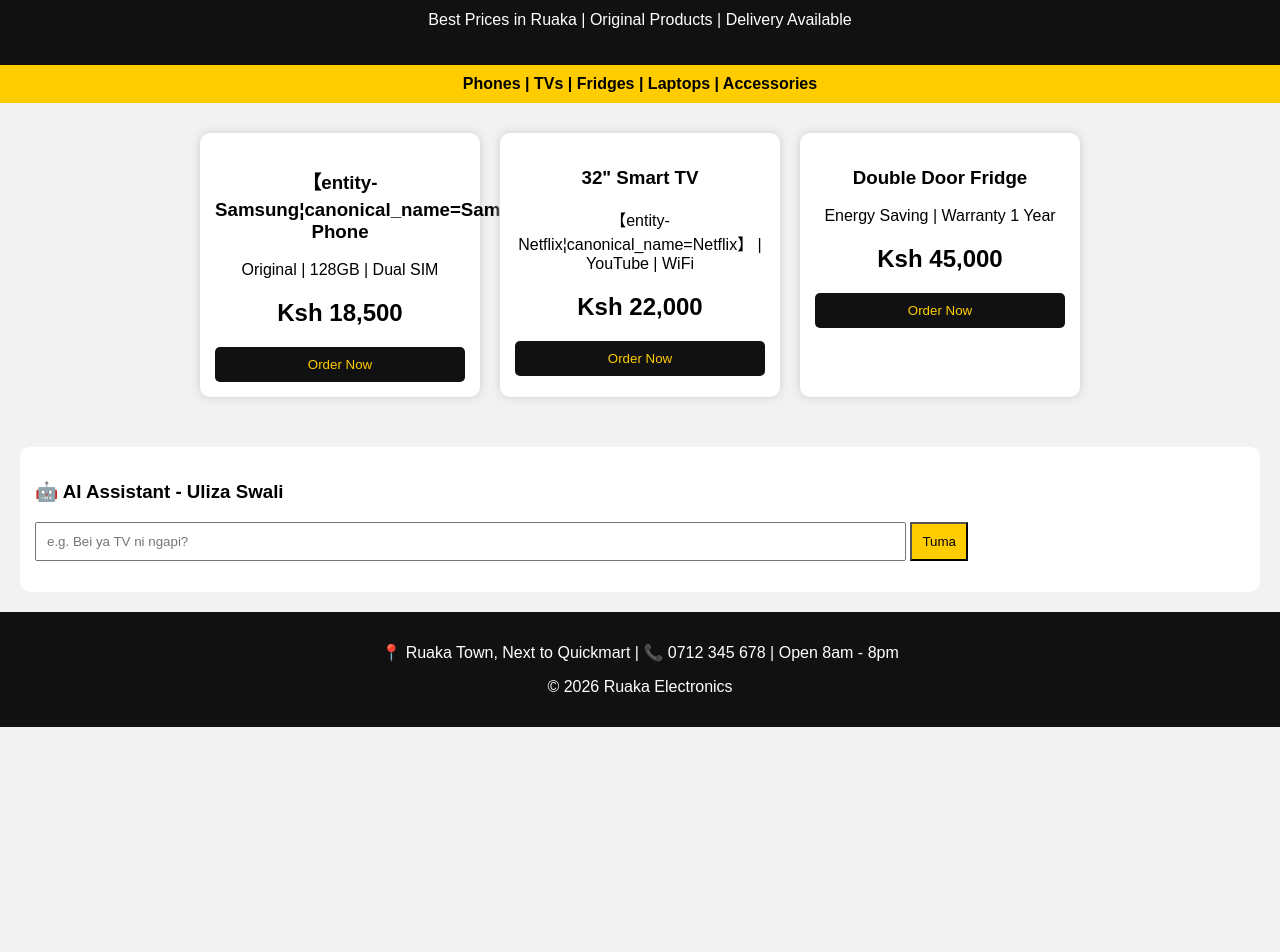
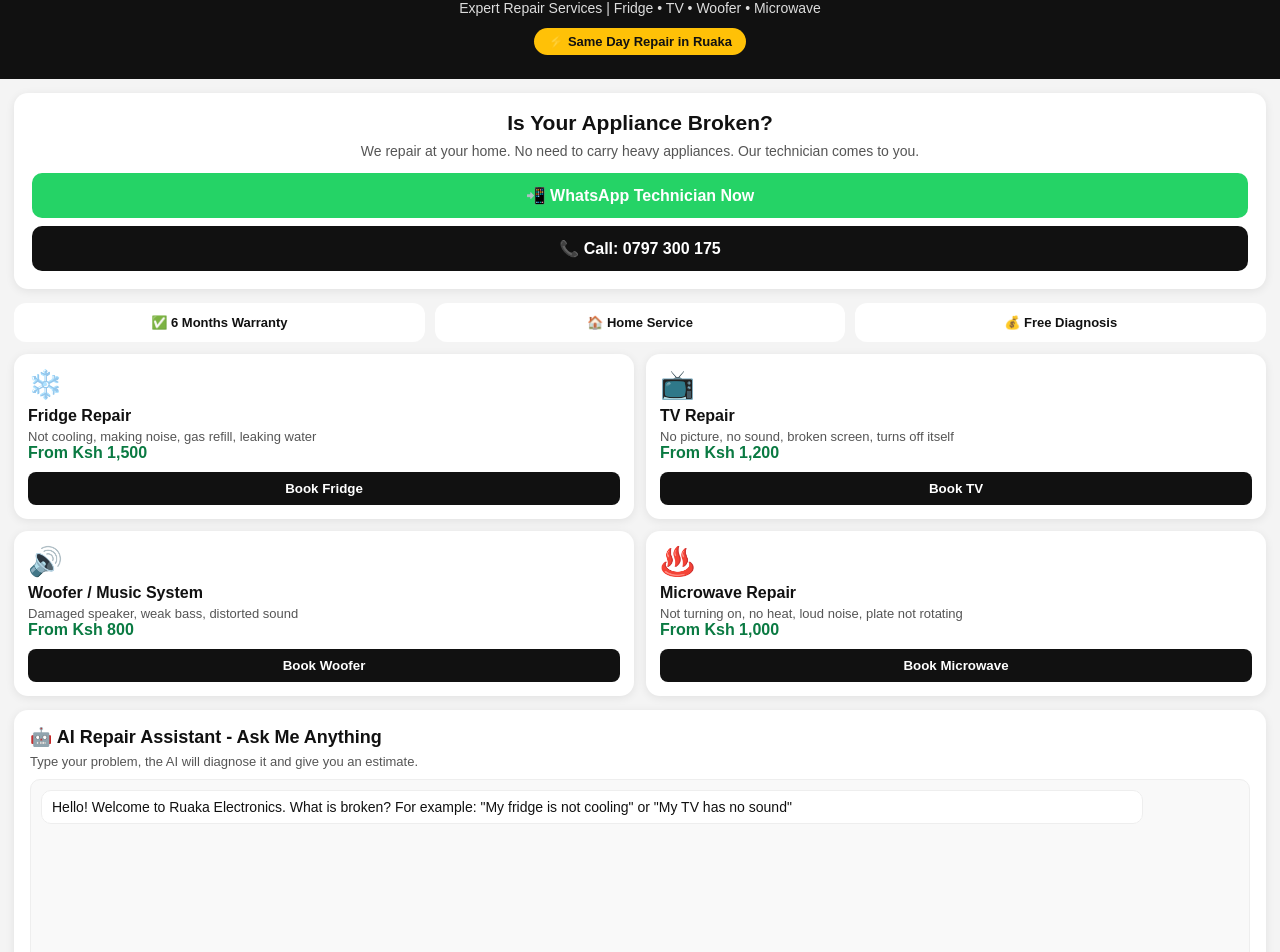
Before and after one commit to lenzj839-hub/Ruaka-electronics, a plain HTML site: page index.html in a window 1280 px wide. Shown: the part 62-1014 px from the top of the page. Before the commit the page ends 800 px from the top, so only its background shows below. Drawn offline with Linux system fonts and the light colour scheme.

Commit message:
Update index.html

```diff
--- a/index.html
+++ b/index.html
@@ -1,77 +1,122 @@
 <!DOCTYPE html>
-<html>
+<html lang="en">
 <head>
-<title>Ruaka Electronics</title>
+<meta charset="UTF-8">
+<meta name="viewport" content="width=device-width, initial-scale=1.0">
+<title>Ruaka Electronics - Expert Repairs</title>
 <style>
-body { font-family: Arial; margin: 0; background: #f2f2f2; }
-header { background: #111; color: white; padding: 20px; text-align: center; }
-header h1 { margin: 0; color: #ffcc00; }
-nav { background: #ffcc00; padding: 10px; text-align: center; font-weight: bold; }
-.products { display: flex; flex-wrap: wrap; justify-content: center; padding: 20px; }
-.card { background: white; width: 250px; margin: 10px; padding: 15px; border-radius: 10px; text-align: center; box-shadow: 0 0 10px #ccc; }
-.card button { background: #111; color: #ffcc00; padding: 10px; border: none; border-radius: 5px; width: 100%; }
-.chat { background: white; margin: 20px; padding: 15px; border-radius: 10px; }
-footer { background: #111; color: white; text-align: center; padding: 15px; }
+*{box-sizing:border-box;margin:0;padding:0;font-family:Arial,sans-serif}
+body{background:#f4f4f4;color:#111}
+header{background:#111;color:#fff;padding:24px 16px;text-align:center}
+header h1{color:#FFC107;font-size:28px;letter-spacing:1px}
+header p{color:#ddd;margin-top:6px;font-size:14px}
+.badge{background:#FFC107;color:#111;display:inline-block;padding:6px 14px;border-radius:20px;font-weight:bold;font-size:13px;margin-top:12px}
+.hero{background:#fff;margin:14px;padding:18px;border-radius:14px;text-align:center;box-shadow:0 2px 10px rgba(0,0,0,.08)}
+.hero h2{font-size:21px}
+.hero p{color:#555;margin:8px 0 14px;font-size:14px}
+.btn{display:block;background:#25D366;color:#fff;text-align:center;padding:13px;border-radius:10px;text-decoration:none;font-weight:bold;font-size:16px}
+.btn2{background:#111;margin-top:8px}
+.grid{display:grid;grid-template-columns:1fr 1fr;gap:12px;padding:0 14px}
+.card{background:#fff;padding:14px;border-radius:14px;box-shadow:0 2px 10px rgba(0,0,0,.08)}
+.card span{font-size:28px}
+.card h3{font-size:16px;margin:6px 0 4px}
+.card p{font-size:13px;color:#555}
+.card b{color:#0a7a42}
+.card button{width:100%;margin-top:10px;padding:9px;border:none;border-radius:8px;background:#111;color:#fff;font-weight:bold}
+.ai{background:#fff;margin:14px;padding:16px;border-radius:14px;box-shadow:0 2px 10px rgba(0,0,0,.08)}
+.ai h2{font-size:18px}
+.ai p{font-size:13px;color:#555;margin:6px 0 10px}
+#chat{height:200px;overflow-y:auto;background:#f9f9f9;border:1px solid #eee;border-radius:10px;padding:10px;font-size:14px;margin-bottom:10px}
+.msg{margin-bottom:8px;padding:8px 10px;border-radius:10px;max-width:92%}
+.me{background:#DCF8C6;margin-left:auto}
+.bot{background:#fff;border:1px solid #eee}
+.row{display:flex;gap:8px}
+.row input{flex:1;padding:12px;border:1px solid #ddd;border-radius:10px}
+.row button{padding:12px 16px;background:#FFC107;border:none;border-radius:10px;font-weight:bold}
+.book{background:#111;color:#fff;margin:14px;padding:16px;border-radius:14px}
+.book h2{color:#FFC107}
+.book label{font-size:13px;display:block;margin-top:12px}
+.book select,.book input,.book textarea{width:100%;padding:11px;border-radius:9px;border:none;margin-top:5px}
+.book button{width:100%;margin-top:14px;padding:13px;background:#25D366;color:#fff;border:none;border-radius:10px;font-weight:bold;font-size:16px}
+.trust{display:flex;gap:10px;padding:0 14px;text-align:center}
+.trust div{flex:1;background:#fff;padding:12px;border-radius:12px;font-size:13px;font-weight:bold}
+footer{text-align:center;padding:16px;font-size:13px;color:#777}
 </style>
 </head>
 <body>
-
 <header>
 <h1>RUAKA ELECTRONICS</h1>
-<p>Best Prices in Ruaka | Original Products | Delivery Available</p>
+<p>Expert Repair Services | Fridge • TV • Woofer • Microwave</p>
+<div class="badge">⚡ Same Day Repair in Ruaka</div>
 </header>
 
-<nav>Phones | TVs | Fridges | Laptops | Accessories</nav>
-
-<div class="products">
-  <div class="card">
-    <h3>【entity-Samsung¦canonical_name=Samsung】 Phone</h3>
-    <p>Original | 128GB | Dual SIM</p>
-    <h2>Ksh 18,500</h2>
-    <button onclick="order('【entity-Samsung¦canonical_name=Samsung】 Phone')">Order Now</button>
-  </div>
-  <div class="card">
-    <h3>32" Smart TV</h3>
-    <p>【entity-Netflix¦canonical_name=Netflix】 | YouTube | WiFi</p>
-    <h2>Ksh 22,000</h2>
-    <button onclick="order('32 Smart TV')">Order Now</button>
-  </div>
-  <div class="card">
-    <h3>Double Door Fridge</h3>
-    <p>Energy Saving | Warranty 1 Year</p>
-    <h2>Ksh 45,000</h2>
-    <button onclick="order('Fridge')">Order Now</button>
-  </div>
+<div class="hero">
+<h2>Is Your Appliance Broken?</h2>
+<p>We repair at your home. No need to carry heavy appliances. Our technician comes to you.</p>
+<a class="btn" href="https://wa.me/254797300175?text=Hi%20Ruaka%20Electronics%2C%20I%20need%20a%20repair">📲 WhatsApp Technician Now</a>
+<a class="btn btn2" href="tel:+254797300175">📞 Call: 0797 300 175</a>
 </div>
 
-<div class="chat">
-  <h3>🤖 AI Assistant - Uliza Swali</h3>
-  <input id="chatInput" placeholder="e.g. Bei ya TV ni ngapi?" style="width:70%; padding:10px;">
-  <button onclick="reply()" style="padding:10px; background:#ffcc00;">Tuma</button>
-  <p id="chatReply" style="font-weight:bold;"></p>
+<div class="trust">
+<div>✅ 6 Months Warranty</div>
+<div>🏠 Home Service</div>
+<div>💰 Free Diagnosis</div>
 </div>
 
-<footer>
-  <p>📍 Ruaka Town, Next to Quickmart | 📞 0712 345 678 | Open 8am - 8pm</p>
-  <p>© 2026 Ruaka Electronics</p>
-</footer>
+<div class="grid" style="margin-top:12px">
+<div class="card"><span>❄️</span><h3>Fridge Repair</h3><p>Not cooling, making noise, gas refill, leaking water</p><b>From Ksh 1,500</b><button onclick="quickBook('Fridge')">Book Fridge</button></div>
+<div class="card"><span>📺</span><h3>TV Repair</h3><p>No picture, no sound, broken screen, turns off itself</p><b>From Ksh 1,200</b><button onclick="quickBook('TV')">Book TV</button></div>
+<div class="card"><span>🔊</span><h3>Woofer / Music System</h3><p>Damaged speaker, weak bass, distorted sound</p><b>From Ksh 800</b><button onclick="quickBook('Woofer')">Book Woofer</button></div>
+<div class="card"><span>♨️</span><h3>Microwave Repair</h3><p>Not turning on, no heat, loud noise, plate not rotating</p><b>From Ksh 1,000</b><button onclick="quickBook('Microwave')">Book Microwave</button></div>
+</div>
+
+<div class="ai">
+<h2>🤖 AI Repair Assistant - Ask Me Anything</h2>
+<p>Type your problem, the AI will diagnose it and give you an estimate.</p>
+<div id="chat"><div class="msg bot">Hello! Welcome to Ruaka Electronics. What is broken? For example: "My fridge is not cooling" or "My TV has no sound"</div></div>
+<div class="row"><input id="q" placeholder="e.g. My fridge is making noise..."><button onclick="ask()">Send</button></div>
+</div>
+
+<div class="book" id="book">
+<h2>📋 Book a Repair</h2>
+<label>Select Appliance</label>
+<select id="device"><option>Fridge</option><option>TV</option><option>Woofer / Music System</option><option>Microwave</option><option>Other</option></select>
+<label>What is the problem?</label>
+<textarea id="problem" rows="3" placeholder="Describe the problem..."></textarea>
+<label>Your Name</label>
+<input id="name" placeholder="Your name">
+<label>Your Location / Estate</label>
+<input id="loc" placeholder="e.g. Ruaka, Joyland">
+<button onclick="sendWhatsApp()">Send to WhatsApp →</button>
+<p style="font-size:12px;color:#aaa;margin-top:10px;text-align:center">📍 Ruaka Town, Next to Quickmart | Open 8am - 8pm Daily</p>
+</div>
+
+<footer>© 2026 Ruaka Electronics • Trusted Technician • 0797 300 175</footer>
 
 <script>
-function order(item) {
-  alert("Ume-order " + item + "! Tutakupigia simu kukamilisha.");
+const chat=document.getElementById('chat');
+function addMsg(t,who){let d=document.createElement('div');d.className='msg '+who;d.innerHTML=t;chat.appendChild(d);chat.scrollTop=chat.scrollHeight;}
+function quickBook(dev){document.getElementById('device').value=dev;document.getElementById('book').scrollIntoView({behavior:'smooth'});document.getElementById('problem').focus();}
+function ask(){
+let q=document.getElementById('q').value.trim();if(!q) return;
+addMsg(q,'me');document.getElementById('q').value='';
+let l=q.toLowerCase();let ans="";
+if(l.includes('fridge')||l.includes('cool')||l.includes('noise')||l.includes('gas')||l.includes('leak')){ans="❄️ <b>Fridge:</b> If it is not cooling, it is usually low gas or a faulty fan. If it is making noise, the compressor or fan may be damaged. <b>Estimate: Ksh 1,500 - 3,500</b> depending on the fault. We come to your home. Do you want to book?";}
+else if(l.includes('tv')||l.includes('picture')||l.includes('screen')||l.includes('sound')){ans="📺 <b>TV:</b> If there is sound but no picture, the backlight is faulty. If there is no sound, the speaker or board is faulty. <b>Estimate: Ksh 1,200 - 4,000.</b> We can repair it at your home.";}
+else if(l.includes('woofer')||l.includes('speaker')||l.includes('bass')||l.includes('music')||l.includes('sound')){ans="🔊 <b>Woofer:</b> If it is cracking or distorting, the speaker coil is damaged. We replace the speaker with a new one. <b>Estimate: Ksh 800 - 2,500.</b>";}
+else if(l.includes('microwave')||l.includes('heat')||l.includes('turn on')||l.includes('plate')){ans="♨️ <b>Microwave:</b> If it is not turning on, it could be the fuse or door switch. If it has no heat, the magnetron may be faulty. <b>Estimate: Ksh 1,000 - 3,000.</b>";}
+else if(l.includes('price')||l.includes('cost')||l.includes('how much')||l.includes('charge')){ans="Our prices: Fridge from 1,500, TV from 1,200, Woofer from 800, Microwave from 1,000. Final price after the technician checks it. Diagnosis is FREE if you repair with us!";}
+else if(l.includes('where')||l.includes('location')||l.includes('address')){ans="We are in Ruaka Town, Next to Quickmart. We also do home visits in Ruaka, Banana, Ndenderu, and Kiambu Road. Call 0797 300 175";}
+else if(l.includes('hello')||l.includes('hi')||l.includes('hey')){ans="Hello! How can I help you today? Tell me what appliance is broken.";}
+else {ans="Got it. We can fix that. Please fill the Book Repair form below or WhatsApp the technician directly so he can help you quickly. 👍";}
+addMsg(ans,'bot');
 }
-function reply() {
-  let q = document.getElementById("chatInput").value.toLowerCase();
-  let a = "";
-  if (q.includes("tv") || q.includes("television")) a = "32 inch Smart TV ni Ksh 22,000. Inakuja na warranty 1 year.";
-  else if (q.includes("amplifier") || q.includes("amplifier")) a = "Tuna 【entity-Sony¦canonical_name=Sony】 6,000 and pioneer kutoka 12,000. Unataka gani?";
-  else if (q.includes("microwave") || q.includes("microwave")) a = "Double Door Fridge ni Ksh 45,000, free delivery Ruaka.";
-  else if (q.includes("location") || q.includes("location")) a = "We are located at Ruaka along old ruaka road, near marura apartments.";
-  else if (q.includes("price") || q.includes("price")) a = "Bei inaanza 1,500 kwa accessories hadi 45,000. Uliza bidhaa gani?";
-  else a = "Thanks! Call 0797300175 or WhatsApp for quick update.";
-  document.getElementById("chatReply").innerText = a;
+document.getElementById('q').addEventListener('keypress',function(e){if(e.key==='Enter') ask();});
+function sendWhatsApp(){
+let d=document.getElementById('device').value;let p=document.getElementById('problem').value||'Not specified';let n=document.getElementById('name').value||'Customer';let l=document.getElementById('loc').value||'Ruaka';
+let text=`Hi Ruaka Electronics! I need a Repair.%0A%0A*Appliance:* ${d}%0A*Problem:* ${p}%0A*Name:* ${n}%0A*Location:* ${l}`;
+window.open('https://wa.me/254797300175?text='+text,'_blank');
 }
 </script>
-
 </body>
-  </html>
+</html>
```
